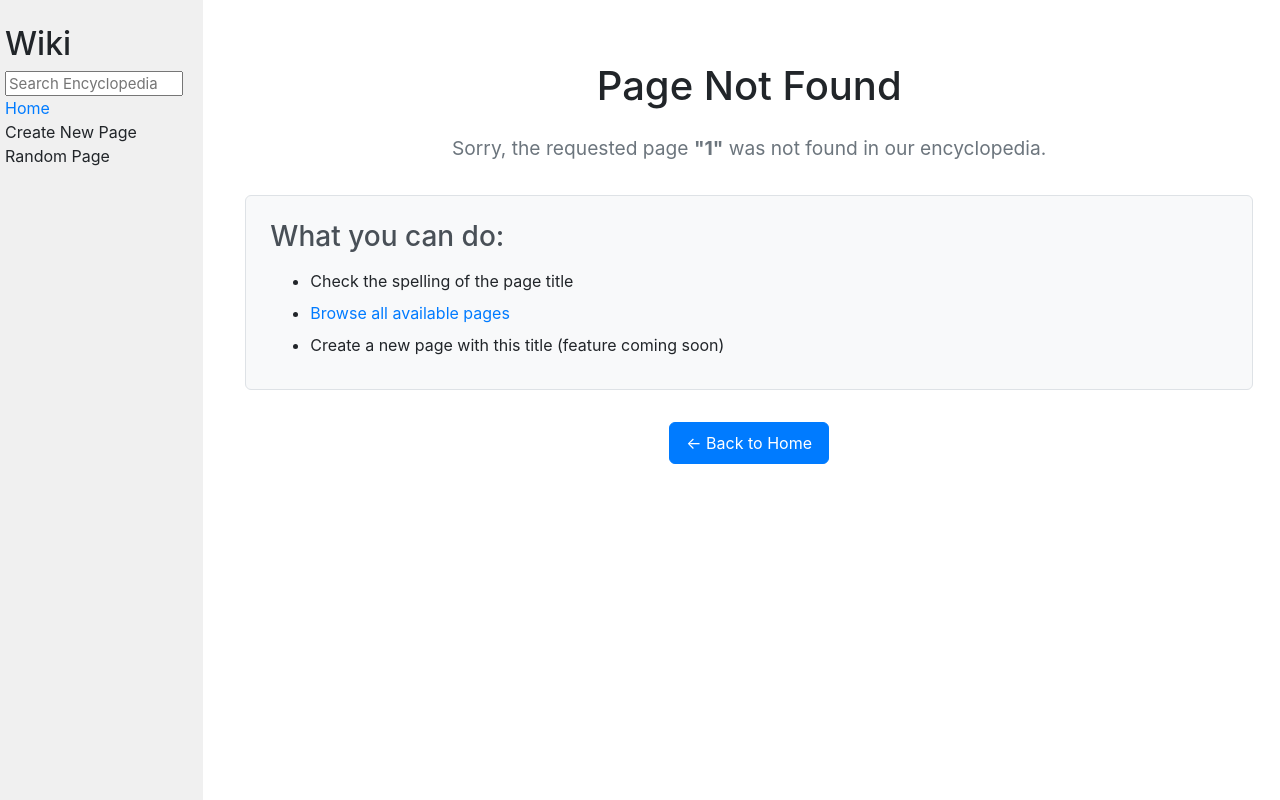
After one commit to JuniorSEVERE-WEB/wiki1, a Django app: page /wiki/1 in a window 1280 px wide. The commit adds this page. Run offline with Django 3.2, Linux system fonts and the light colour scheme; some libraries are stand-ins or nearby versions.

Commit message:
Add search functionality and custom error page
- Implement search functionality in sidebar
- Add /search route and view to handle search queries
- Redirect to existing pages when found via search
- Create custom 404 error page template
- Display user-friendly error page for non-existent entries
- Show helpful suggestions and navigation options on error page

```diff
--- /dev/null
+++ b/encyclopedia/templates/encyclopedia/error.html
@@ -0,0 +1,87 @@
+{% extends "encyclopedia/layout.html" %}
+
+{% block title %}
+    Page Not Found
+{% endblock %}
+
+{% block body %}
+    <div class="error-container">
+        <h1>Page Not Found</h1>
+        <p class="error-message">
+            Sorry, the requested page <strong>"{{ title }}"</strong> was not found in our encyclopedia.
+        </p>
+
+        <div class="error-suggestions">
+            <h3>What you can do:</h3>
+            <ul>
+                <li>Check the spelling of the page title</li>
+                <li><a href="{% url 'index' %}">Browse all available pages</a></li>
+                <li>Create a new page with this title (feature coming soon)</li>
+            </ul>
+        </div>
+
+        <div class="back-links">
+            <a href="{% url 'index' %}" class="btn btn-primary">← Back to Home</a>
+        </div>
+    </div>
+
+    <style>
+        .error-container {
+            text-align: center;
+            padding: 2rem;
+        }
+
+        .error-message {
+            font-size: 1.2rem;
+            color: #6c757d;
+            margin: 1.5rem 0;
+        }
+
+        .error-suggestions {
+            background-color: #f8f9fa;
+            border: 1px solid #dee2e6;
+            border-radius: 0.375rem;
+            padding: 1.5rem;
+            margin: 2rem 0;
+            text-align: left;
+        }
+
+        .error-suggestions h3 {
+            color: #495057;
+            margin-bottom: 1rem;
+        }
+
+        .error-suggestions ul {
+            margin-bottom: 0;
+        }
+
+        .error-suggestions li {
+            margin-bottom: 0.5rem;
+        }
+
+        .back-links {
+            margin-top: 2rem;
+        }
+
+        .btn {
+            display: inline-block;
+            padding: 0.5rem 1rem;
+            text-decoration: none;
+            border-radius: 0.375rem;
+            transition: all 0.2s;
+        }
+
+        .btn-primary {
+            background-color: #007bff;
+            color: white;
+            border: 1px solid #007bff;
+        }
+
+        .btn-primary:hover {
+            background-color: #0056b3;
+            border-color: #0056b3;
+            text-decoration: none;
+            color: white;
+        }
+    </style>
+{% endblock %}
--- a/encyclopedia/templates/encyclopedia/layout.html
+++ b/encyclopedia/templates/encyclopedia/layout.html
@@ -12,8 +12,8 @@
         <div class="row">
             <div class="sidebar col-lg-2 col-md-3">
                 <h2>Wiki</h2>
-                <form>
-                    <input class="search" type="text" name="q" placeholder="Search Encyclopedia">
+                <form action="{% url 'search' %}" method="get">
+                    <input class="search" type="text" name="q" placeholder="Search Encyclopedia" required>
                 </form>
                 <div>
                     <a href="{% url 'index' %}">Home</a>
--- a/encyclopedia/urls.py
+++ b/encyclopedia/urls.py
@@ -4,5 +4,6 @@ from . import views
 
 urlpatterns = [
     path("", views.index, name="index"),
+    path("search", views.search, name="search"),
     path("wiki/<str:title>", views.entry, name="entry")
 ]
--- a/encyclopedia/views.py
+++ b/encyclopedia/views.py
@@ -1,4 +1,4 @@
-from django.shortcuts import render
+from django.shortcuts import render, redirect
 from django.http import Http404
 
 from . import util
@@ -10,10 +10,30 @@ def index(request):
     })
 
 
+def search(request):
+    query = request.GET.get('q', '').strip()
+
+    if not query:
+        return redirect('index')
+
+    # Vérifier si l'entrée existe exactement
+    content = util.get_entry(query)
+    if content is not None:
+        # Rediriger vers la page de l'entrée si elle existe
+        return redirect('entry', title=query)
+
+    # Si l'entrée n'existe pas, afficher la page d'erreur
+    return render(request, "encyclopedia/error.html", {
+        "title": query
+    })
+
+
 def entry(request, title):
     content = util.get_entry(title)
     if content is None:
-        raise Http404("Entry not found")
+        return render(request, "encyclopedia/error.html", {
+            "title": title
+        })
 
     return render(request, "encyclopedia/entry.html", {
         "title": title,
```
